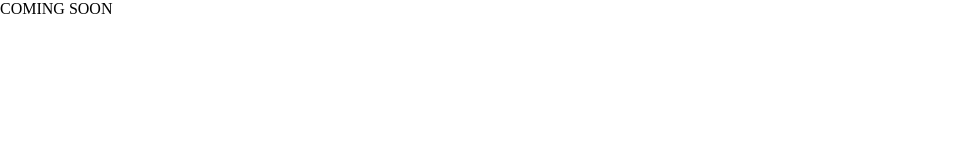
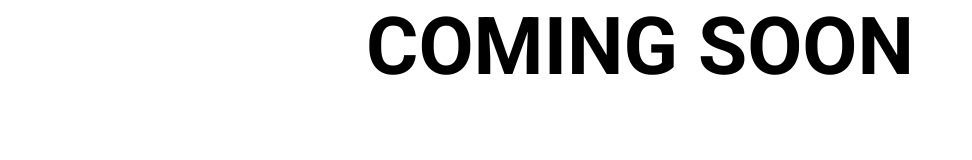
Before and after one commit to seeejaay/TroyKingdom-FEUTECH-AWD-TW24, a plain HTML site: page index.html in a window 1280 px wide. Shown: the whole page, without its empty margins (0-972 px from the left). Drawn offline with Linux system fonts and the light colour scheme.

Commit message:
Edited CSS

```diff
--- a/Style/style.css
+++ b/Style/style.css
@@ -1,5 +1,17 @@
+@import url("https://fonts.googleapis.com/css2?family=Roboto:ital,wght@0,100;0,300;0,400;0,500;0,700;0,900;1,100;1,300;1,400;1,500;1,700;1,900&display=swap");
 * {
   margin: 0;
+  padding: 0;
   box-sizing: border-box;
-  padding: 0;
+  font-family: "Roboto", sans-serif;
 }
+
+body {
+  display: grid;
+  place-items: center;
+}
+
+body > span {
+  font-weight: 700;
+  font-size: 5rem;
+}
--- a/index.html
+++ b/index.html
@@ -3,11 +3,11 @@
   <head>
     <meta charset="UTF-8" />
     <meta name="viewport" content="width=device-width, initial-scale=1.0" />
-    <title>Document</title>
+    <title>A Troy Kingdom Project</title>
     <link rel="stylesheet" href="./Style/style.css" />
   </head>
   <body>
-    COMING SOON
+    <span>COMING SOON</span>
     <script src="./JS/script.js"></script>
   </body>
 </html>
```
